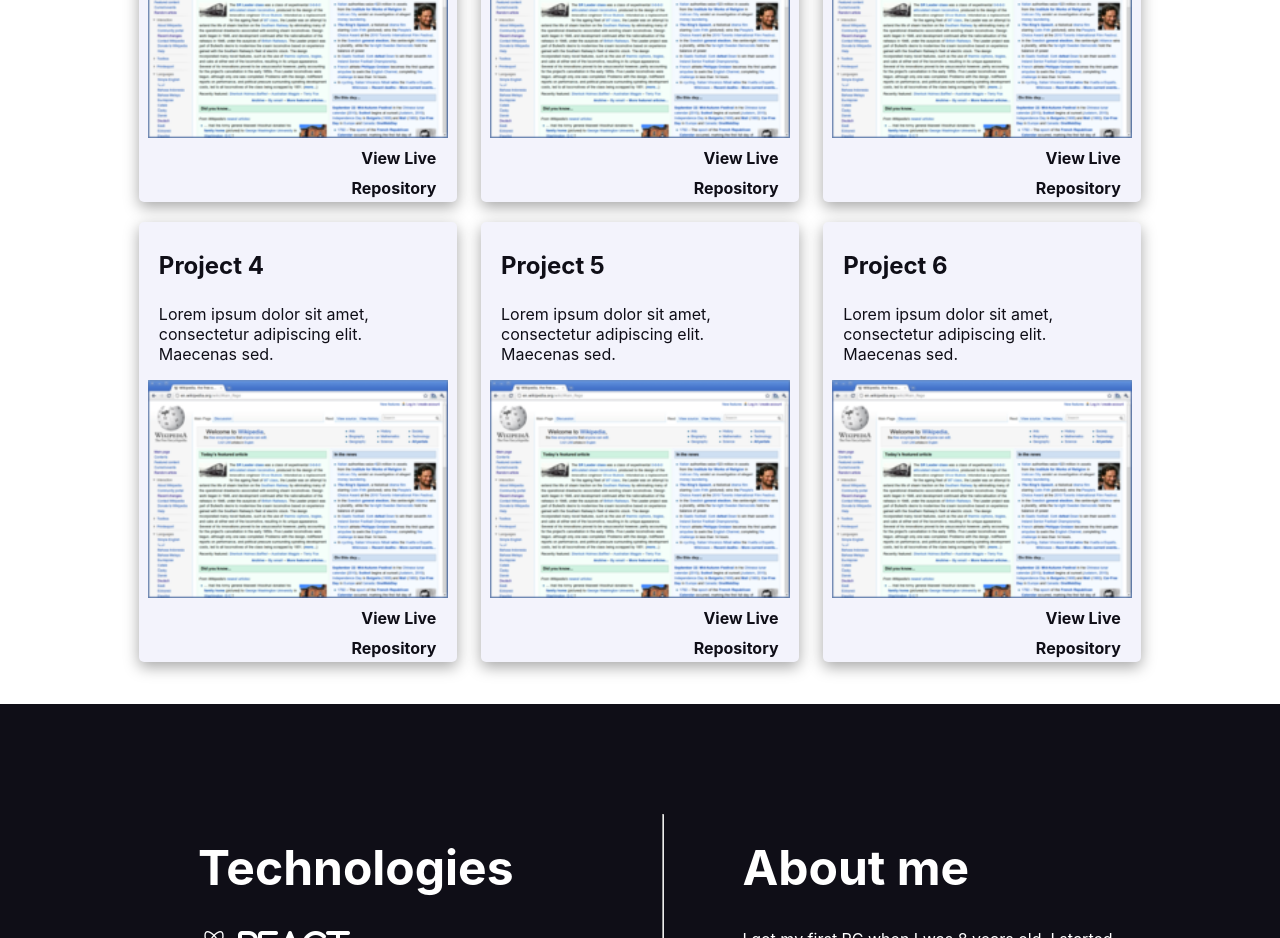
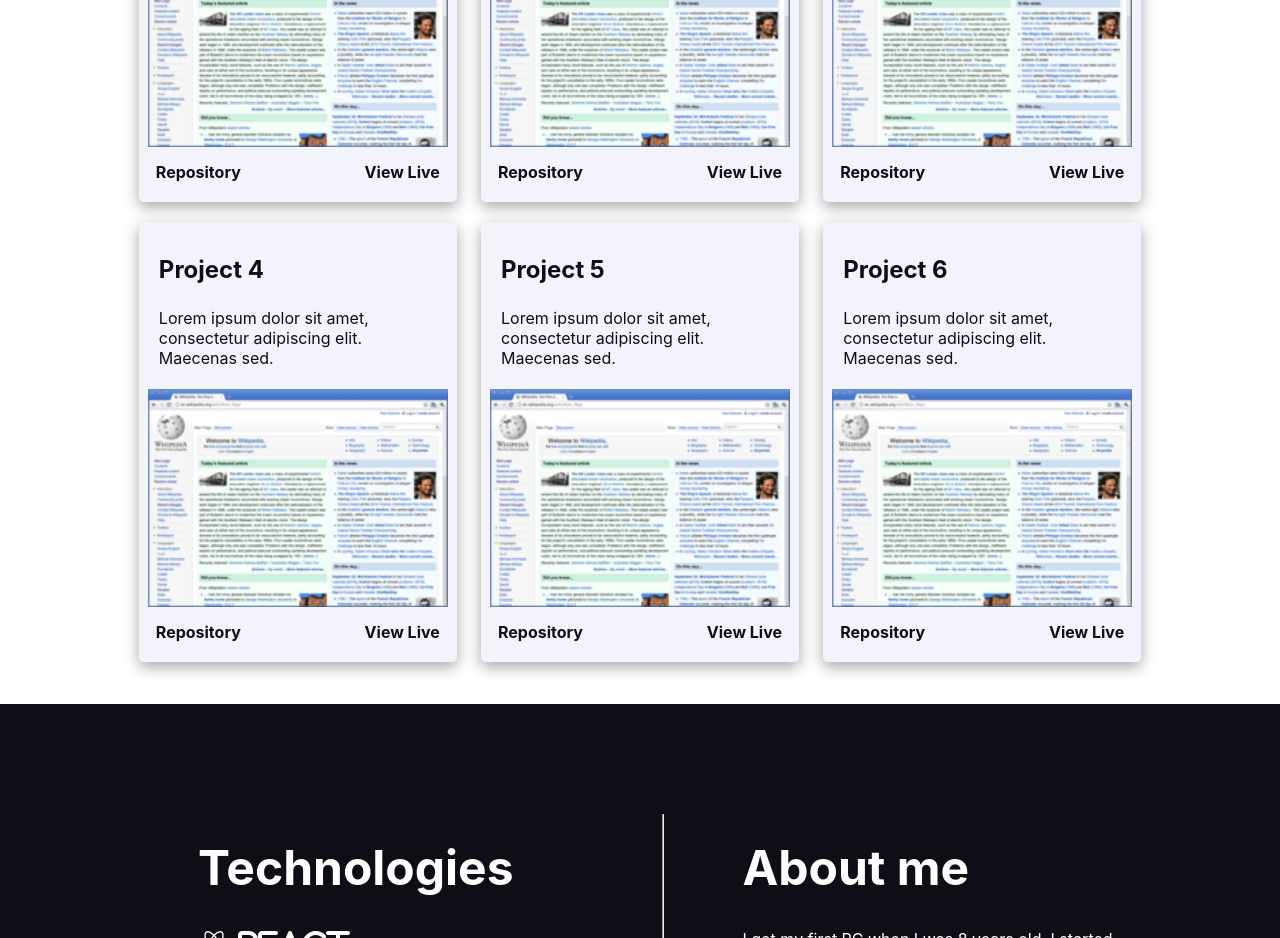
Before and after one commit to BSY-Development/React-Portfolio, a React (Create React App) app in the folder portfolio/: page / in a window 1280 px wide. Shown: the part 1200-2138 px from the top of the page. Built offline with nearby package versions, Linux system fonts and the light colour scheme.

Commit message:
Small change

```diff
--- a/portfolio/src/Components/ProjectCard.js
+++ b/portfolio/src/Components/ProjectCard.js
@@ -10,9 +10,9 @@ function ProjectCard({ project }) {
         <p className="description">{ description }</p>
       </div>
       <img className="project-image" src={ image } alt={ title } />
-      <div>
+      <div className="view-link">
+        <a className="a-card" href={ github }>Repository</a>
         <a className="a-card" href={ website }>View Live</a>
-        <a className="a-card" href={ github }>Repository</a>
       </div>
     </div>
   )
--- a/portfolio/src/Styles/ProjectCard.css
+++ b/portfolio/src/Styles/ProjectCard.css
@@ -40,7 +40,6 @@
   margin-bottom: 10px;
   margin-top: 10px;
   text-decoration: none;
-  width: 95%;
 }
 
 .a-card:hover {
@@ -64,3 +63,10 @@
     width: 100%;
   }
 }
+
+.view-link {
+  display: flex;
+  justify-content: space-between;
+  margin-left: 12px;
+  margin-right: 12px;
+}
```
